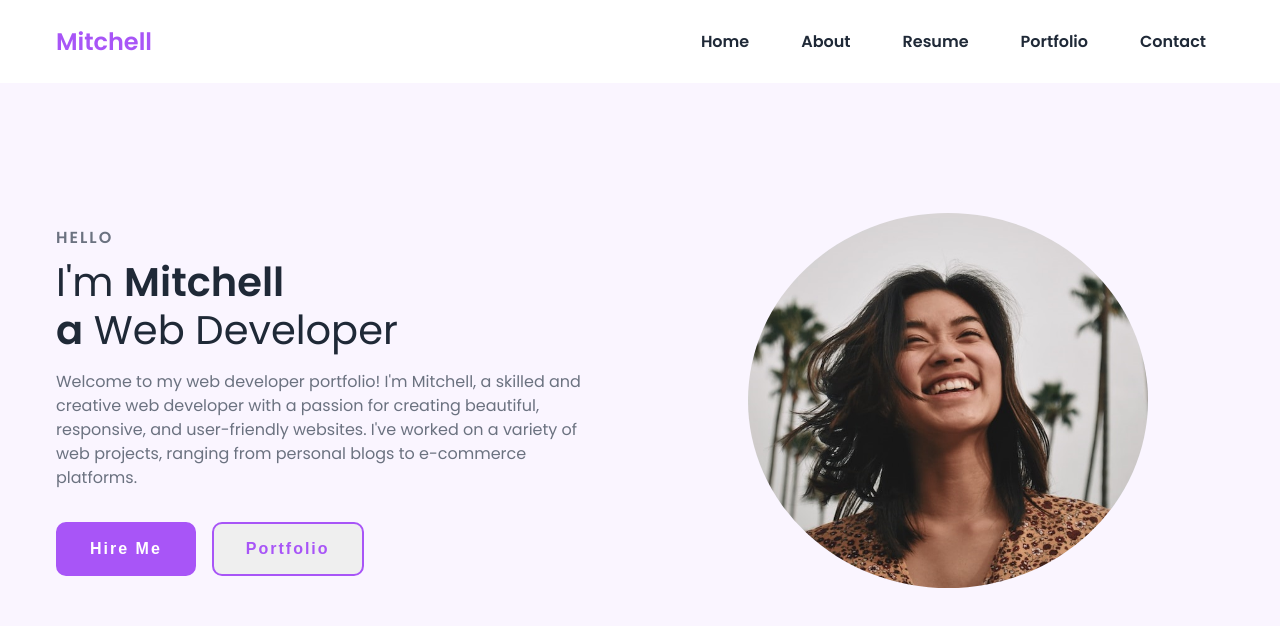
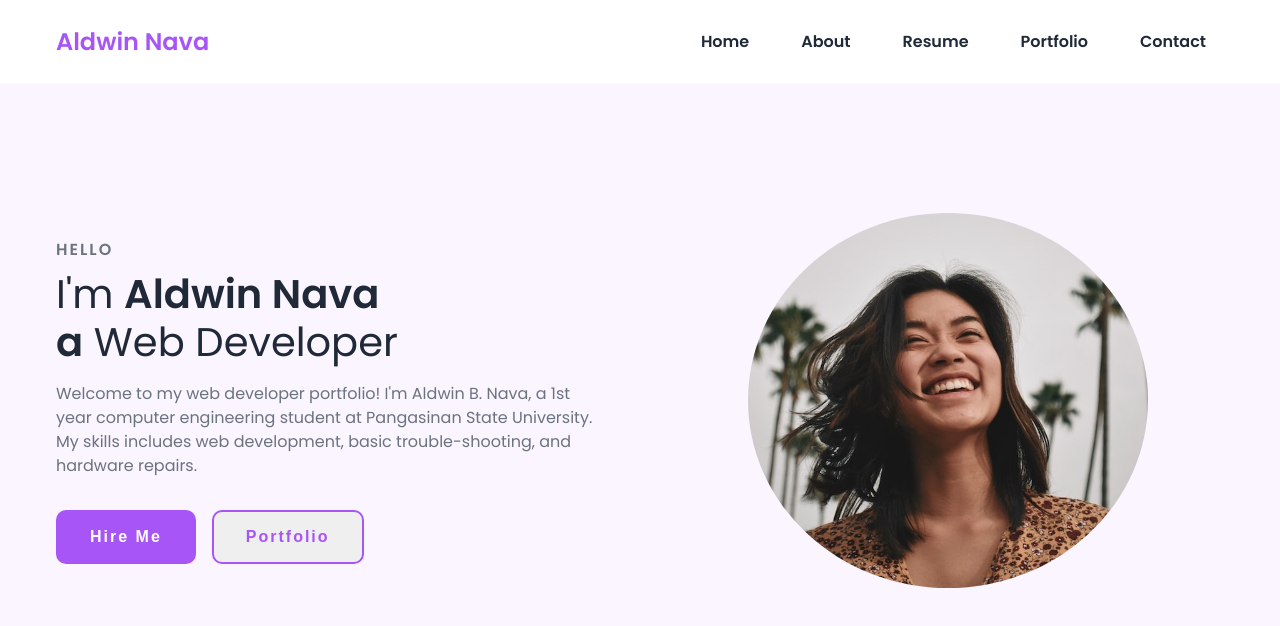
Before and after one commit to AldwinNava/AldwinNava-PersonalWebsite, a plain HTML site: page index.html in a window 1280 px wide. Drawn offline with nearby package versions, Linux system fonts and the light colour scheme.

Commit message:
Update index.html

```diff
--- a/index.html
+++ b/index.html
@@ -14,7 +14,7 @@
   <body>
     <nav>
       <div class="nav__content">
-        <div class="logo"><a href="#">Mitchell</a></div>
+        <div class="logo"><a href="#">Aldwin Nava</a></div>
         <label for="check" class="checkbox">
           <i class="ri-menu-line"></i>
         </label>
@@ -33,13 +33,12 @@
         <div class="content">
           <p class="subtitle">HELLO</p>
           <h1 class="title">
-            I'm <span>Mitchell<br />a</span> Web Developer
+            I'm <span>Aldwin Nava<br />a</span> Web Developer
           </h1>
           <p class="description">
-            Welcome to my web developer portfolio! I'm Mitchell, a skilled and
-            creative web developer with a passion for creating beautiful,
-            responsive, and user-friendly websites. I've worked on a variety of
-            web projects, ranging from personal blogs to e-commerce platforms.
+            Welcome to my web developer portfolio! I'm Aldwin B. Nava, a 1st year
+            computer engineering student at Pangasinan State University. My
+            skills includes web development, basic trouble-shooting, and hardware repairs.
           </p>
           <div class="action__btns">
             <button class="hire__me">Hire Me</button>
```
